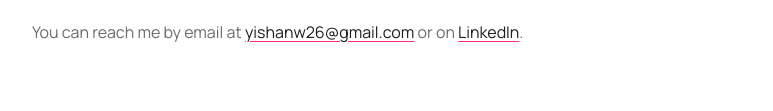
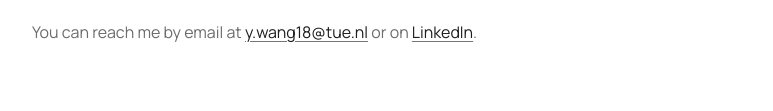
Before and after one commit to yishani/yishani.github.io, a plain HTML site: page connect.html in a window 1280 px wide. Shown: the part 723-834 px from the top of the page, without its empty margins (248-1021 px from the left). Drawn offline with Linux system fonts and the light colour scheme.

Commit message:
Use TU/e email on Connect page; update BA title in CV
Co-Authored-By: Claude Opus 5.5 <noreply@anthropic.com>

```diff
--- a/connect.html
+++ b/connect.html
@@ -4,5 +4,5 @@
 <main class="article"><h1>Connect</h1><div class="contact-grid">
 <section class="contact-card"><h2>AI researchers</h2><p>If you work on agents, AI for science, audio, or learning from feedback, I would enjoy comparing notes. Coffee in Eindhoven, elsewhere in the Netherlands, Paris, or online all work.</p></section>
 <section class="contact-card"><h2>Healthcare professionals</h2><p>I work with hospitals on health data and clinical questions, especially around audio, ECG, and time series. I would love to hear about the problems and data you work with, and explore whether a research collaboration would be useful.</p></section>
-<section class="contact-card"><h2>Recruiters &amp; founders</h2><p>I am an entrepreneur at heart and enjoy building. Before focusing on cognition and AI research, I was active in the startup scene: I enrolled in the Entrepreneurship and Innovation Management dual-degree program at Peking University's Guanghua School of Management, became a <a href="https://universityinnovationfellows.org/">University Innovation Fellow</a> through Stanford d.school, and briefly interned in venture capital in Beijing. Reach out if you are building an ambitious AI, science, or health effort.</p></section></div><p>You can reach me by email at <a href="mailto:yishanw26@gmail.com">yishanw26@gmail.com</a> or on <a href="https://www.linkedin.com/in/askyishan/">LinkedIn</a>.</p></main>
+<section class="contact-card"><h2>Recruiters &amp; founders</h2><p>I am an entrepreneur at heart and enjoy building. Before focusing on cognition and AI research, I was active in the startup scene: I enrolled in the Entrepreneurship and Innovation Management dual-degree program at Peking University's Guanghua School of Management, became a <a href="https://universityinnovationfellows.org/">University Innovation Fellow</a> through Stanford d.school, and briefly interned in venture capital in Beijing. Reach out if you are building an ambitious AI, science, or health effort.</p></section></div><p>You can reach me by email at <a href="mailto:y.wang18@tue.nl">y.wang18@tue.nl</a> or on <a href="https://www.linkedin.com/in/askyishan/">LinkedIn</a>.</p></main>
 <footer class="footer"><span>© 2026 Yishan Wang</span><span>Inspired by <a href="https://lilianweng.github.io/">Lilian Weng's Lil'Log</a>.</span></footer></div></body></html>
```
Also changed, not shown: 1 other file.
